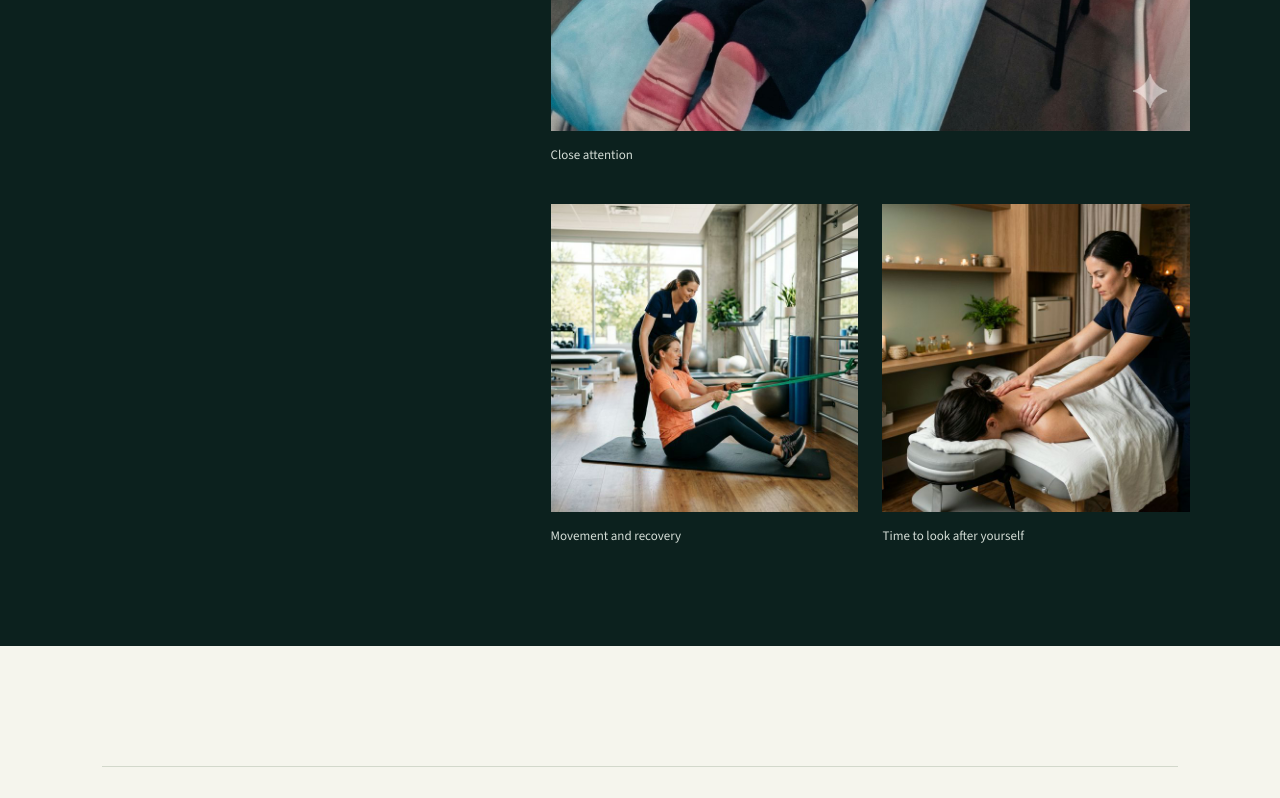
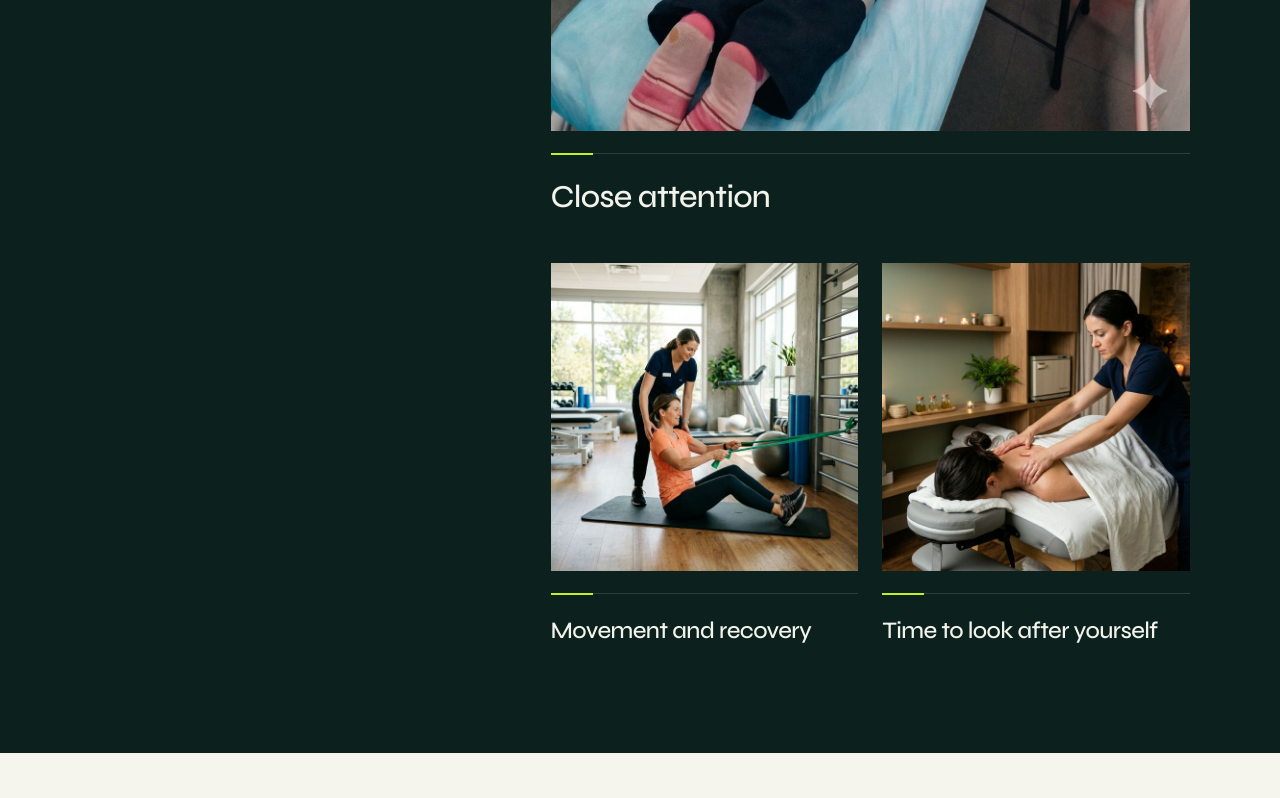
Before and after one commit to AndreMendezCisneros/contena-site, a Next.js app: page /en in a window 1280 px wide. Shown: the part 2120-2918 px from the top of the page. Built offline with nearby package versions, Linux system fonts and the light colour scheme; no server answers.

Commit message:
Refine gallery captions and testimonial typography

```diff
--- a/src/app/globals.css
+++ b/src/app/globals.css
@@ -197,7 +197,13 @@ button, a { -webkit-tap-highlight-color: transparent; }
 .center-gallery-photos { display: grid; grid-template-columns: 1fr 1fr; gap: 40px 24px; }
 .center-gallery-photos figure:first-child { grid-column: 1 / -1; }
 .center-gallery-photos img { display: block; width: 100%; height: auto; }
-.center-gallery-photos figcaption { padding-top: 14px; font-size: 13px; color: #d4ddd6; }
+.center-gallery-photos figcaption { position: relative; margin-top: 22px; border-top: 1px solid #ffffff24; padding: 22px 0 6px; font-family: var(--font-syne), sans-serif; font-size: clamp(21px, 1.85vw, 29px); font-weight: 500; line-height: 1.3; letter-spacing: -.025em; color: #f2f4ec; text-wrap: balance; }
+.center-gallery-photos figcaption::before { content: ""; position: absolute; top: -1px; left: 0; width: 42px; height: 2px; background: #c4ef24; }
+.center-gallery-photos figure:first-child figcaption { font-size: clamp(25px, 2.5vw, 38px); }
+.testimonial-caption { display: flex; flex-direction: column; align-items: flex-start; gap: 8px; margin-top: 24px; border-top: 1px solid #ffffff28; padding-top: 22px; }
+.testimonial-caption-name { font-family: var(--font-syne), sans-serif; font-size: 27px; font-weight: 500; line-height: 1.2; letter-spacing: -.025em; color: #f2f4ec; }
+.testimonial-caption-title { font-size: 13px; line-height: 1.6; color: #bfcbc2; }
+.testimonial-quote { margin-top: 20px; padding-left: 18px; border-left: 2px solid #c4ef2460; font-size: 14px; line-height: 1.85; color: #c2cdc6; max-width: 48ch; }
 .testimonials-grid { display: grid; grid-template-columns: repeat(3,minmax(0,1fr)); gap: clamp(20px,3vw,48px); max-width: 1120px; margin: auto; }
 .testimonials-grid > figure { width: 100%; }
 @media (max-width: 767px) {
--- a/src/components/media/VideoCard.tsx
+++ b/src/components/media/VideoCard.tsx
@@ -73,11 +73,11 @@ export function VideoCard({
           </button>
         )}
       </div>
-      <figcaption className="mt-4 flex items-baseline justify-between gap-4 border-t border-white/30 pt-3 text-sm">
-        <span>{name}</span>
-        <span className="text-white/70">{title}</span>
+      <figcaption className="testimonial-caption">
+        <span className="testimonial-caption-name">{name}</span>
+        <span className="testimonial-caption-title">{title}</span>
       </figcaption>
-      {quote ? <blockquote className="mt-3 text-sm leading-6 text-white/75">{quote}</blockquote> : null}
+      {quote ? <blockquote className="testimonial-quote">{quote}</blockquote> : null}
     </figure>
   );
 }
```
